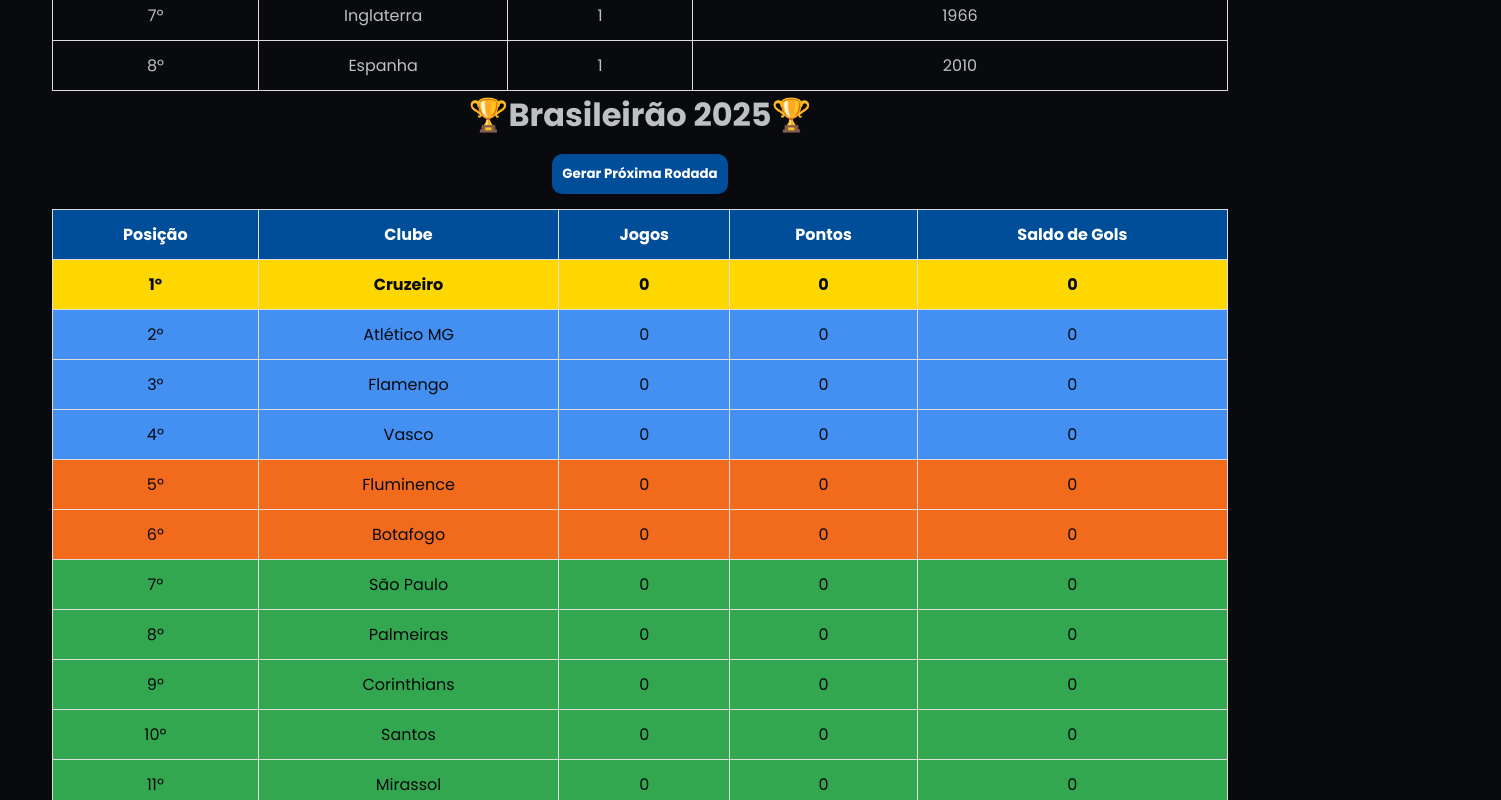
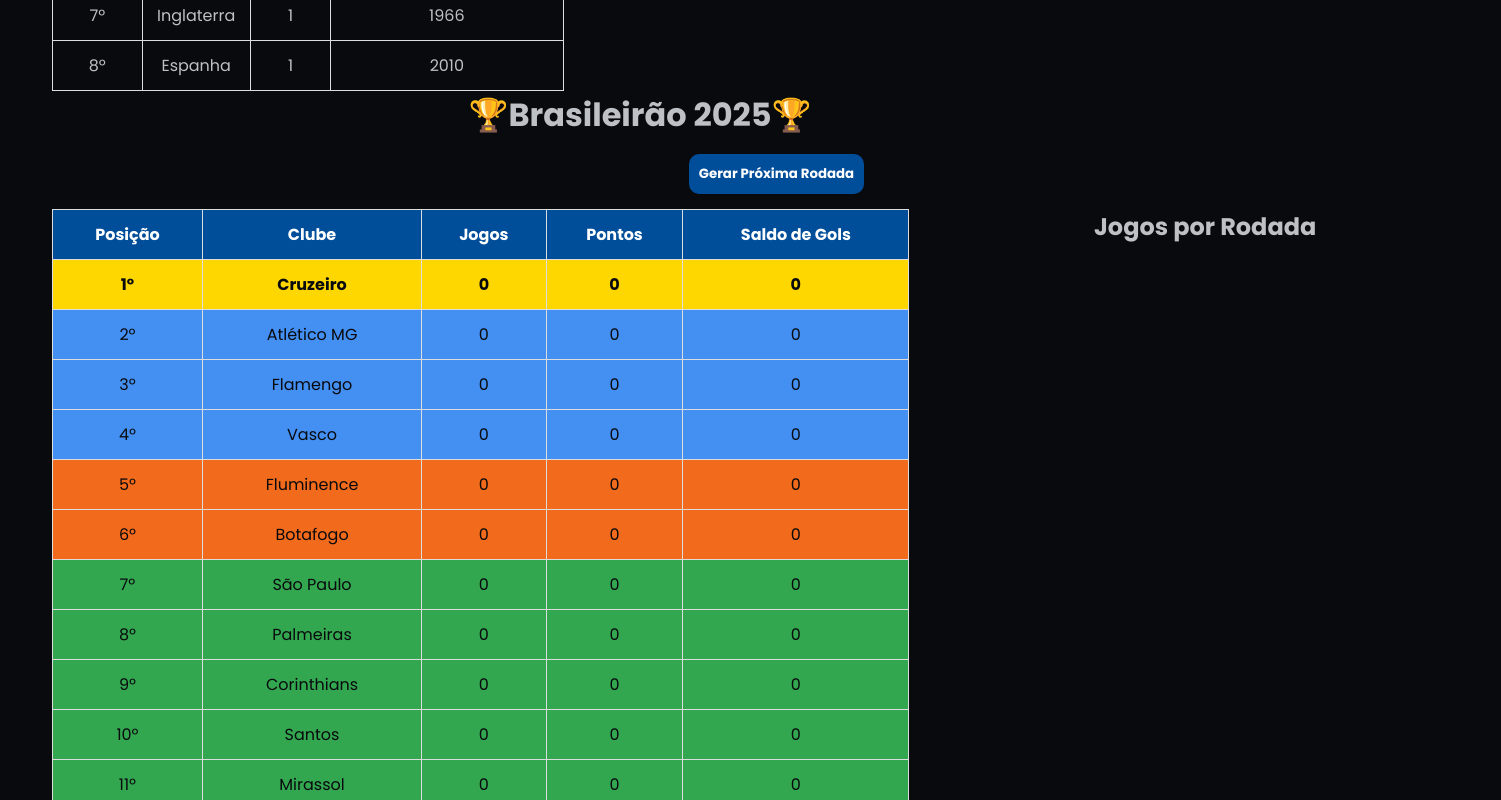
Before and after one commit to JoaoVitor128/CampsSimuler, a React (Vite) app: page / in a window 1280 px wide. Shown: the part 680-1480 px from the top of the page, 1501 px wide, since content can reach past the window. Built offline with nearby package versions, Linux system fonts and the light colour scheme.

Commit message:
Novos estilos do Brasileirão

```diff
--- a/src/Components/Brasileirao.jsx
+++ b/src/Components/Brasileirao.jsx
@@ -13,7 +13,7 @@
     }
 
     function generateRound() {
-        if(roundsPlayed >= 38){
+        if (roundsPlayed >= 38) {
             alert("Você ja jogou todas as rodadas")
             return
         }
@@ -51,7 +51,7 @@
         }
 
         setRoundsPlayed(roundsPlayed + 1);
-        setMatches(prev => [...prev, newMatches]);
+        setMatches(prev => [newMatches]);
 
     }
 
@@ -69,6 +69,8 @@
     return (
         <div>
             <button className='generateButton' onClick={generateRound}>Gerar Próxima Rodada</button>
+            <div className="table">
+
                 <table>
                     <thead>
                         <tr>
@@ -93,10 +95,11 @@
                             ))}
                     </tbody>
                 </table>
+                <div className="games">
                     <h2>Jogos por Rodada</h2>
                     {matches.map((round, index) => (
                         <div key={index} className="round">
-                    <h3>Rodada {index + 1}</h3>
+                            <h3>Rodada {roundsPlayed}</h3>
                             <ul>
                                 {round.map((match, i) => (
                                     <li key={i}>
@@ -107,6 +110,8 @@
                         </div>
                     ))}
                 </div>
+            </div>
+        </div>
     )
 }
 
--- a/src/Components/bras.css
+++ b/src/Components/bras.css
@@ -58,3 +58,13 @@
 
     font-size: 20px;
 }
+
+.table{
+    display: flex;
+    flex-direction: row;
+    padding: 0;
+}
+
+.games {
+    width: 1000px;
+}
```
Also changed, not shown: 1 other file (tests, documents, lock files or other folders). Lines whose indentation alone changed are shown as unchanged.
